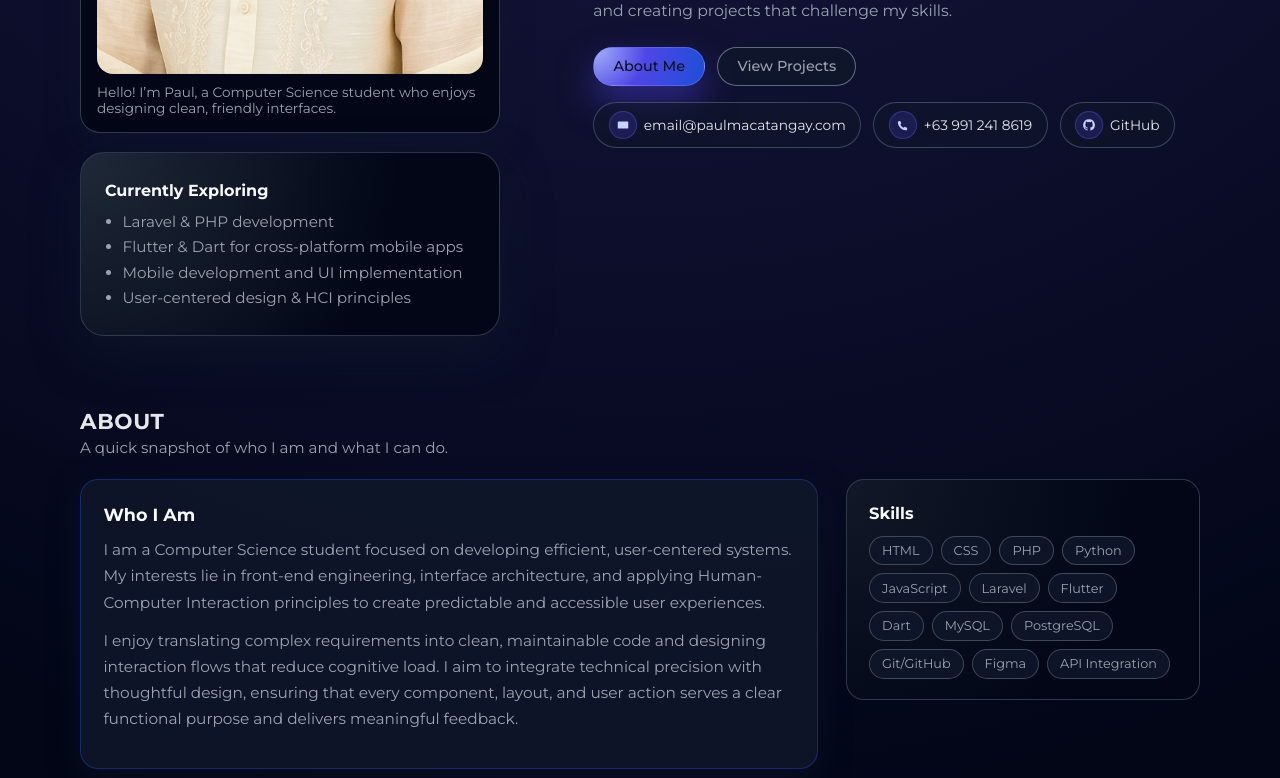
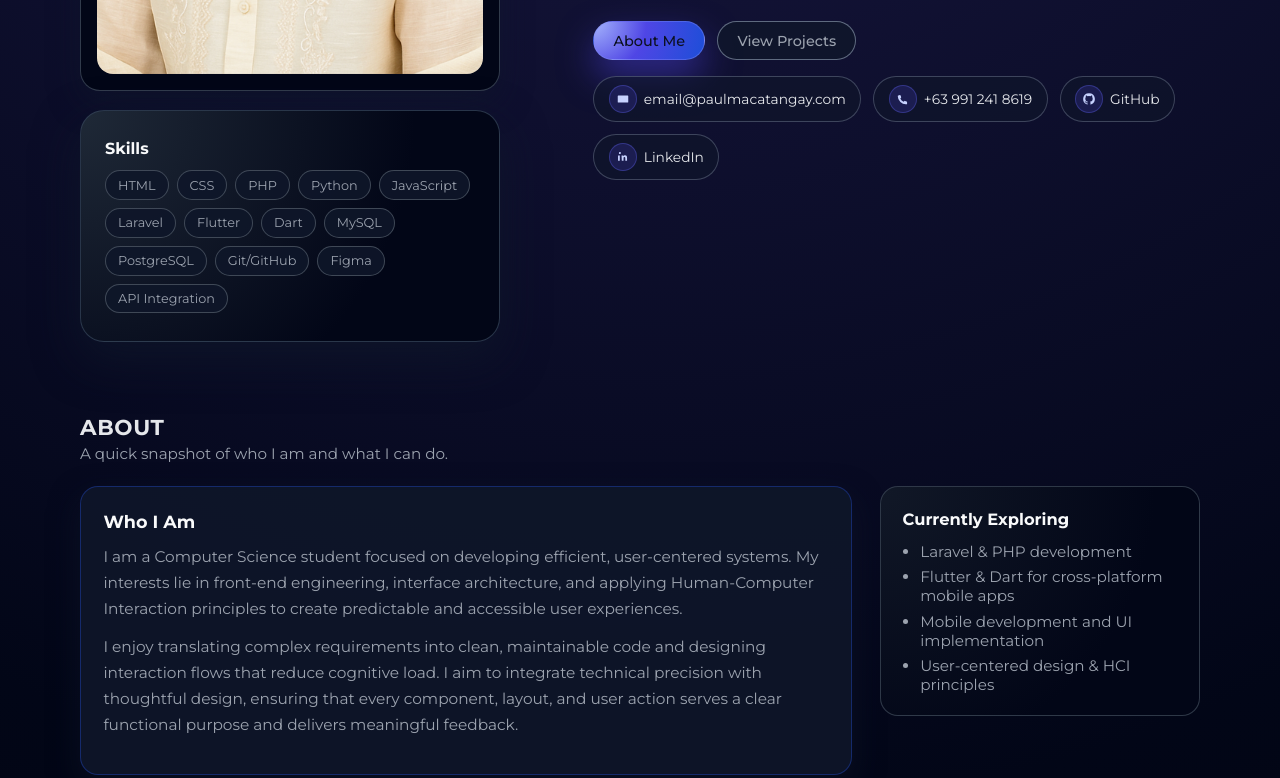
Before and after one commit to paulmacatangay/Interactive-Design-HCI-Final-Project-HTML-CSS, a plain HTML site: page index.html in a window 1280 px wide. Shown: the part 679-1457 px from the top of the page. Drawn offline with Linux system fonts and the light colour scheme.

Commit message:
fix fitment

```diff
--- a/index.html
+++ b/index.html
@@ -52,19 +52,24 @@
               alt="Portrait of Paul Andrew Macatangay wearing a barong tagalog"
               class="profile-photo"
             />
-            <figcaption class="profile-caption">
-              Hello! I’m Paul, a Computer Science student who enjoys designing
-              clean, friendly interfaces.
-            </figcaption>
           </figure>
 
-          <article class="highlight-card" aria-label="Quick profile">
-            <h2 class="highlight-title">Currently Exploring</h2>
-            <ul class="highlight-list">
-              <li>Laravel &amp; PHP development</li>
-              <li>Flutter &amp; Dart for cross-platform mobile apps</li>
-              <li>Mobile development and UI implementation</li>
-              <li>User-centered design &amp; HCI principles</li>
+          <article class="highlight-card" aria-label="Skills overview">
+            <h2 class="highlight-title">Skills</h2>
+            <ul class="pill-list">
+              <li>HTML</li>
+              <li>CSS</li>
+              <li>PHP</li>
+              <li>Python</li>
+              <li>JavaScript</li>
+              <li>Laravel</li>
+              <li>Flutter</li>
+              <li>Dart</li>
+              <li>MySQL</li>
+              <li>PostgreSQL</li>
+              <li>Git/GitHub</li>
+              <li>Figma</li>
+              <li>API Integration</li>
             </ul>
           </article>
         </div>
@@ -128,6 +133,21 @@
               </span>
               GitHub
             </a>
+            <a
+              class="social-link"
+              href="https://www.linkedin.com/in/paul-andrew-macatangay-93956a304/"
+              target="_blank"
+              rel="noopener noreferrer"
+            >
+              <span class="social-icon" aria-hidden="true">
+                <svg viewBox="0 0 24 24" role="img" focusable="false">
+                  <path
+                    d="M6.5 9.5v9h-3v-9zm-1.5-4A1.75 1.75 0 1 1 6.75 7 1.74 1.74 0 0 1 5 5.5zM9.5 9.5h2.9v1.26h.04a3.18 3.18 0 0 1 2.86-1.57c3.07 0 3.64 2 3.64 4.6v4.71h-3v-4.18c0-1 0-2.28-1.39-2.28s-1.6 1.09-1.6 2.21v4.25h-3z"
+                  />
+                </svg>
+              </span>
+              LinkedIn
+            </a>
           </div>
         </div>
       </section>
@@ -159,22 +179,13 @@
             </p>
           </article>
 
-          <aside class="about-skills" aria-label="Skills">
-            <h3>Skills</h3>
-            <ul class="pill-list">
-              <li>HTML</li>
-              <li>CSS</li>
-              <li>PHP</li>
-              <li>Python</li>
-              <li>JavaScript</li>
-              <li>Laravel</li>
-              <li>Flutter</li>
-              <li>Dart</li>
-              <li>MySQL</li>
-              <li>PostgreSQL</li>
-              <li>Git/GitHub</li>
-              <li>Figma</li>
-              <li>API Integration</li>
+          <aside class="about-skills" aria-label="Currently exploring">
+            <h3>Currently Exploring</h3>
+            <ul class="highlight-list">
+              <li>Laravel &amp; PHP development</li>
+              <li>Flutter &amp; Dart for cross-platform mobile apps</li>
+              <li>Mobile development and UI implementation</li>
+              <li>User-centered design &amp; HCI principles</li>
             </ul>
           </aside>
         </div>
@@ -295,6 +306,21 @@
                   >github.com/paulmacatangay</a
                 >
               </li>
+              <li>
+                <span class="contact-icon" aria-hidden="true">
+                  <svg viewBox="0 0 24 24" role="img" focusable="false">
+                    <path
+                      d="M6.5 9.5v9h-3v-9zm-1.5-4A1.75 1.75 0 1 1 6.75 7 1.74 1.74 0 0 1 5 5.5zM9.5 9.5h2.9v1.26h.04a3.18 3.18 0 0 1 2.86-1.57c3.07 0 3.64 2 3.64 4.6v4.71h-3v-4.18c0-1 0-2.28-1.39-2.28s-1.6 1.09-1.6 2.21v4.25h-3z"
+                    />
+                  </svg>
+                </span>
+                <a
+                  href="https://www.linkedin.com/in/paul-andrew-macatangay-93956a304/"
+                  target="_blank"
+                  rel="noopener noreferrer"
+                  >linkedin.com/in/paul-andrew-macatangay</a
+                >
+              </li>
             </ul>
           </article>
 
--- a/styles.css
+++ b/styles.css
@@ -542,6 +542,14 @@ main {
 }
 
 .about-intro {
+  flex: 1 1 auto;
+}
+
+.about-skills {
+  flex: 0 0 320px;
+}
+
+.about-intro {
   background: rgba(15, 23, 42, 0.9);
   border-radius: 18px;
   border: 1px solid rgba(30, 64, 175, 0.5);
```
